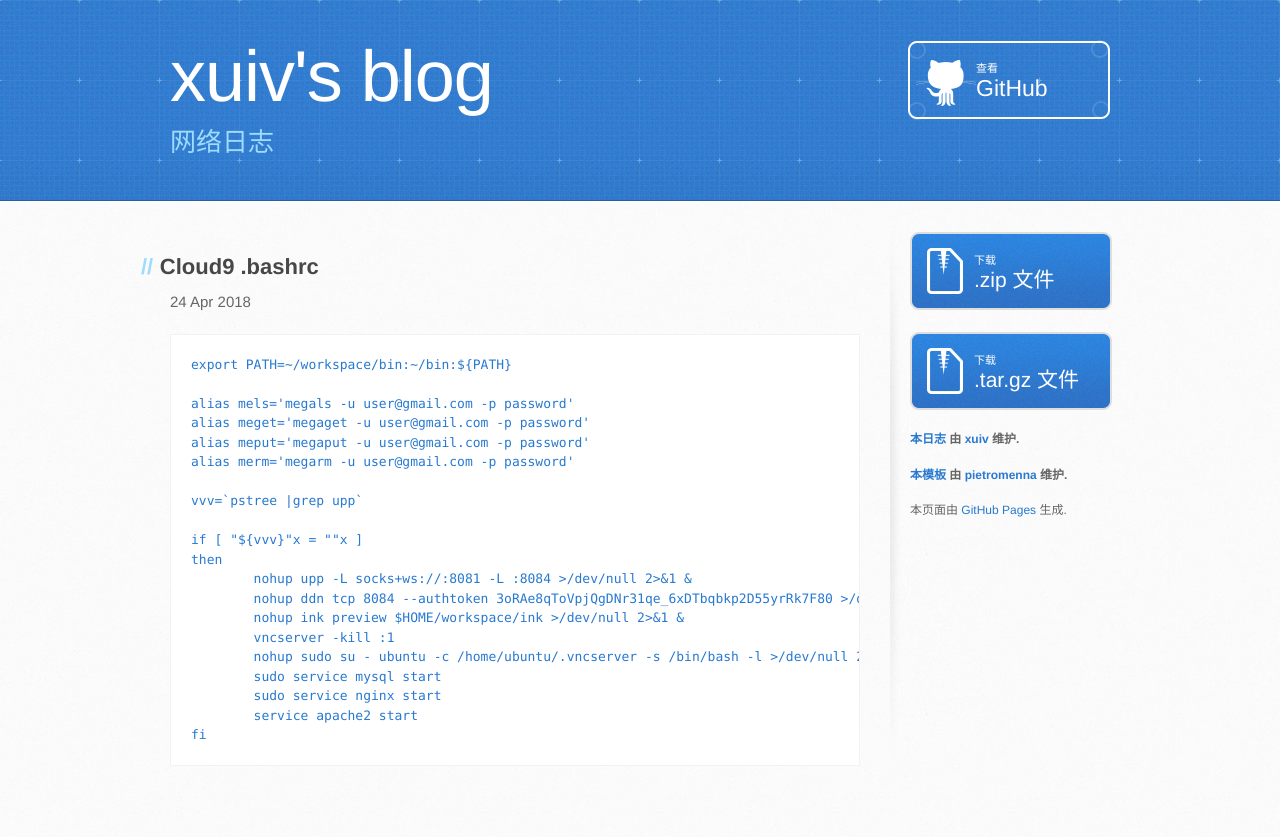
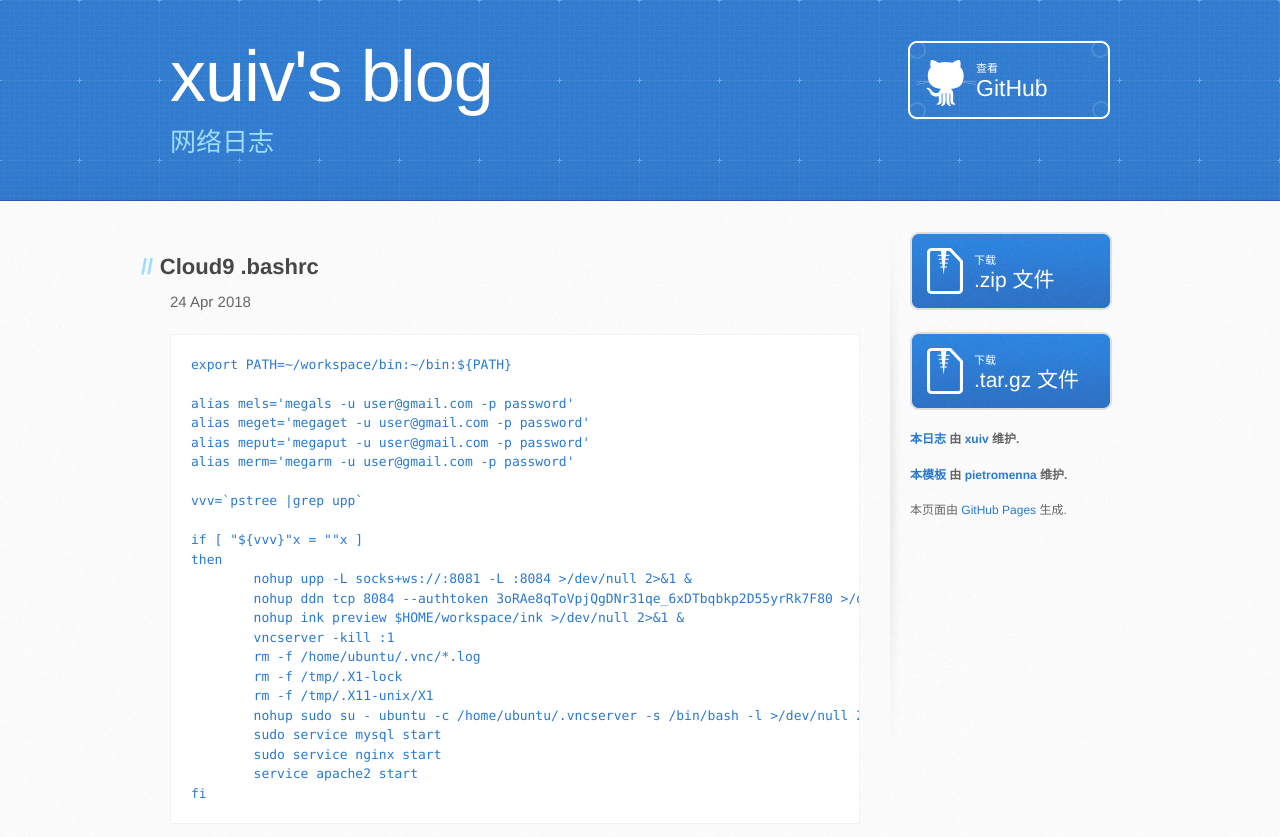
Before and after one commit to xuiv/xuiv.github.io, a Jekyll site: the page built from _posts/2018-04-24-Cloud9-bashrc.markdown, in a window 1280 px wide. Shown: the top 837 px of the page. Built offline with Jekyll 4.4.1, drawn with Linux system fonts in a browser that asks for light colours; some web fonts are replaced.

Commit message:
Update 2018-04-24-Cloud9-bashrc.markdown

```diff
--- a/_posts/2018-04-24-Cloud9-bashrc.markdown
+++ b/_posts/2018-04-24-Cloud9-bashrc.markdown
@@ -21,6 +21,9 @@ then
         nohup ddn tcp 8084 --authtoken 3oRAe8qToVpjQgDNr31qe_6xDTbqbkp2D55yrRk7F80 >/dev/null 2>&1 &
         nohup ink preview $HOME/workspace/ink >/dev/null 2>&1 &
         vncserver -kill :1
+        rm -f /home/ubuntu/.vnc/*.log
+        rm -f /tmp/.X1-lock
+        rm -f /tmp/.X11-unix/X1
         nohup sudo su - ubuntu -c /home/ubuntu/.vncserver -s /bin/bash -l >/dev/null 2>&1 &
         sudo service mysql start
         sudo service nginx start
```
